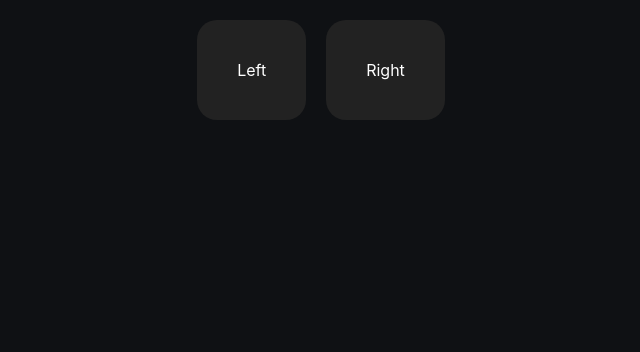
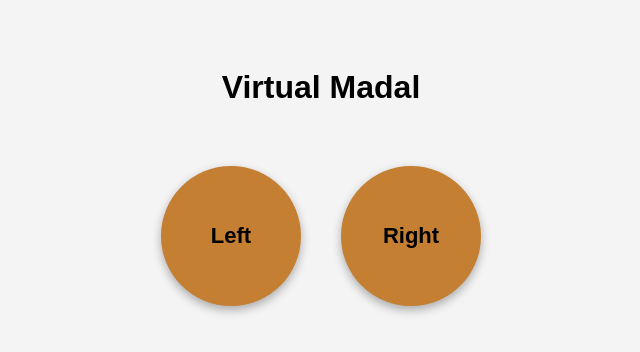
Before and after one commit to deekshyantdahal-debug/Virtual-Madal, a plain HTML site: page index.html in a window 1280 px wide. Shown: the whole page, without its empty margins (319-959 px from the left). Drawn offline with Linux system fonts and the light colour scheme.

Commit message:
Add files via upload

```diff
--- a/index.html
+++ b/index.html
@@ -1,17 +1,17 @@
-<!doctype html>
-<html lang="en">
+<!DOCTYPE html>
+<html>
 <head>
-<meta charset="utf-8" />
-<meta name="viewport" content="width=device-width,initial-scale=1" />
-<link rel="stylesheet" href="styles.css" />
-<link rel="manifest" href="manifest.json" />
-<title>Virtual Madal</title>
+  <meta charset="UTF-8">
+  <title>Virtual Madal</title>
+  <link rel="manifest" href="manifest.json">
+  <link rel="stylesheet" href="styles.css">
 </head>
 <body>
-<div id="app">
-  <div class="pad" id="left">Left</div>
-  <div class="pad" id="right">Right</div>
-</div>
-<script src="script.js"></script>
+  <h1>Virtual Madal</h1>
+  <div class="madal">
+    <div class="pad left" onclick="playLeft()">Left</div>
+    <div class="pad right" onclick="playRight()">Right</div>
+  </div>
+  <script src="script.js"></script>
 </body>
 </html>
--- a/script.js
+++ b/script.js
@@ -1 +1,15 @@
-console.log("Virtual Madal Ready");
+let ctx = new (window.AudioContext || window.webkitAudioContext)();
+
+function playTone(freq){
+  let osc = ctx.createOscillator();
+  let gain = ctx.createGain();
+  osc.frequency.value = freq;
+  gain.gain.setValueAtTime(1, ctx.currentTime);
+  gain.gain.exponentialRampToValueAtTime(0.001, ctx.currentTime + 0.25);
+  osc.connect(gain).connect(ctx.destination);
+  osc.start();
+  osc.stop(ctx.currentTime + 0.3);
+}
+
+function playLeft(){ playTone(140); }
+function playRight(){ playTone(200); }
--- a/styles.css
+++ b/styles.css
@@ -1,3 +1,30 @@
-body{margin:0;background:#0f1114;color:white;font-family:-apple-system,Helvetica;}
-#app{display:flex;gap:20px;padding:20px;justify-content:center;}
-.pad{background:#222;padding:40px;border-radius:20px;text-align:center;user-select:none;}
+body {
+  text-align: center;
+  font-family: Arial;
+  background: #f4f4f4;
+  padding: 40px;
+}
+.madal {
+  display: flex;
+  justify-content: center;
+  gap: 40px;
+  margin-top: 60px;
+}
+.pad {
+  width: 140px;
+  height: 140px;
+  border-radius: 100px;
+  background: #c47f33;
+  display: flex;
+  justify-content: center;
+  align-items: center;
+  font-size: 22px;
+  font-weight: bold;
+  box-shadow: 0 4px 10px rgba(0,0,0,0.3);
+  user-select: none;
+  cursor: pointer;
+}
+.pad:active {
+  transform: scale(0.95);
+  background: #b36e22;
+}
```
Also changed, not shown: icon-192.png, icon-512.png, manifest.json.
